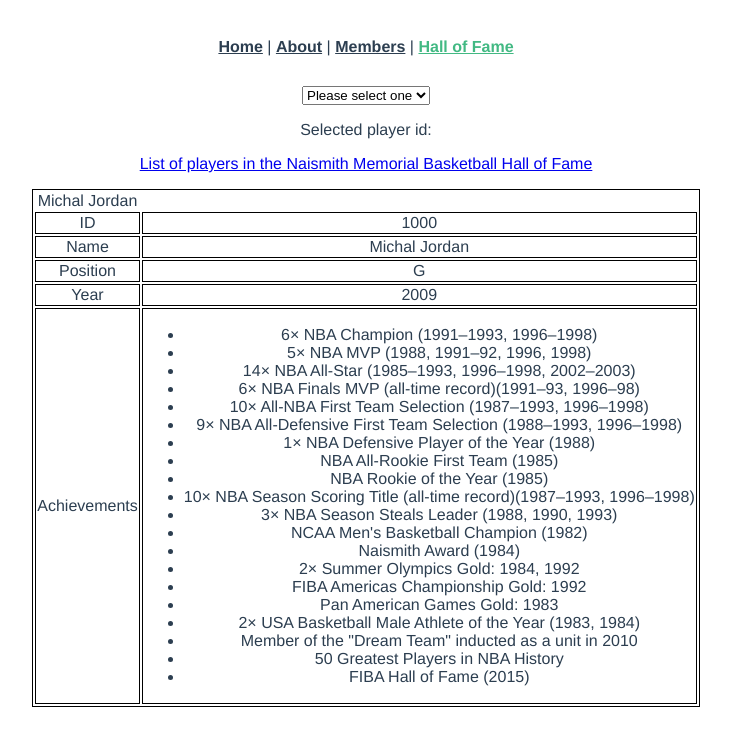
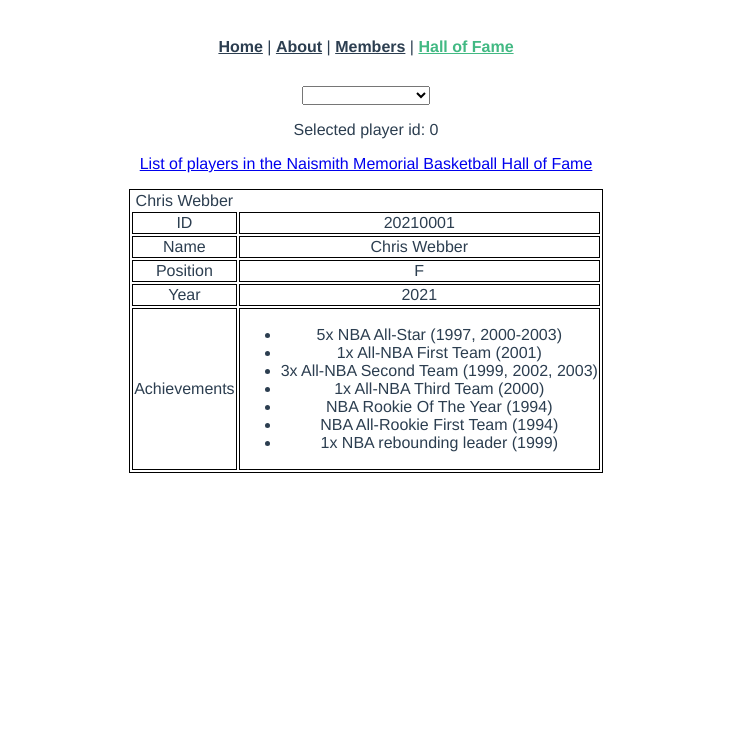
Before and after one commit to benius/fast-track-vue3, a Vue app: page /hof in a window 1280 px wide. Shown: the top 746 px of the page, without its empty margins (274-1005 px from the left). Built offline with nearby package versions, Linux system fonts and the light colour scheme.

Commit message:
watch selected id

```diff
--- a/src/components/FamePlayer.vue
+++ b/src/components/FamePlayer.vue
@@ -33,39 +33,20 @@
 </template>
 
 <script lang="ts">
-import { defineComponent, reactive } from 'vue'
+import { defineComponent, onMounted, reactive } from 'vue'
+import { loadAllFamePlayers } from '@/components/functions.ts'
+import { FamePlayer } from '@/components/models'
 
 export default defineComponent({
   name: 'FamePlayer',
-  setup () {
-    const famePlayer = reactive({
-      id: 1000,
-      name: 'Michal Jordan',
-      position: 'G',
-      year: 2009,
-      achievements: [
-        '6× NBA Champion (1991–1993, 1996–1998)',
-        '5× NBA MVP (1988, 1991–92, 1996, 1998)',
-        '14× NBA All-Star (1985–1993, 1996–1998, 2002–2003)',
-        '6× NBA Finals MVP (all-time record)(1991–93, 1996–98)',
-        '10× All-NBA First Team Selection (1987–1993, 1996–1998)',
-        '9× NBA All-Defensive First Team Selection (1988–1993, 1996–1998)',
-        '1× NBA Defensive Player of the Year (1988)',
-        'NBA All-Rookie First Team (1985)',
-        'NBA Rookie of the Year (1985)',
-        '10× NBA Season Scoring Title (all-time record)(1987–1993, 1996–1998)',
-        '3× NBA Season Steals Leader (1988, 1990, 1993)',
-        'NCAA Men\'s Basketball Champion (1982)',
-        'Naismith Award (1984)',
-        '2× Summer Olympics  Gold: 1984, 1992',
-        'FIBA Americas Championship  Gold: 1992',
-        'Pan American Games  Gold: 1983',
-        '2× USA Basketball Male Athlete of the Year (1983, 1984)',
-        'Member of the "Dream Team" inducted as a unit in 2010',
-        '50 Greatest Players in NBA History',
-        'FIBA Hall of Fame (2015)'
-      ]
-    })
+  props: {
+    famePlayerId: Number
+  },
+  setup (props) {
+    const famePlayers: FamePlayer[] = loadAllFamePlayers()
+    const idx: number = famePlayers.findIndex(f => f.id === props.famePlayerId)
+    const famePlayer = reactive(famePlayers[idx])
+
     return { famePlayer }
   }
 })
--- a/src/components/FamePlayerSelector.vue
+++ b/src/components/FamePlayerSelector.vue
@@ -1,12 +1,12 @@
 <template>
   <div>
-    <select :value="modelValue" @change="$emit('update:modelValue', $event.target.value)">
-      <option disabled value="">Please select one</option>
+    <select v-model="selectedFamePlayer.id">
+      <option disabled>Please select one</option>
       <option v-for="item in famePlayers" :value="item.id" :key="item.id">{{ item.name }}</option>
     </select>
   </div>
   <p>
-    Selected player id: {{ modelValue }}
+    Selected player id: {{ selectedFamePlayer.id }}
   </p>
   <p>
     <a href="https://en.wikipedia.org/wiki/List_of_players_in_the_Naismith_Memorial_Basketball_Hall_of_Fame">
@@ -16,20 +16,22 @@
 </template>
 
 <script lang="ts">
-import { defineComponent, ref } from 'vue'
+import { defineComponent, reactive, watch } from 'vue'
 import { FamePlayer } from '@/components/models.ts'
 import { loadAllFamePlayers } from '@/components/functions.ts'
 
 export default defineComponent({
   name: 'FamePlayerSelector',
-  props: {
-    modelValue: String
-  },
-  setup (props) {
-    // let famePlayers = reactive(props.allPlayers)
+  setup () {
     const famePlayers: FamePlayer[] = loadAllFamePlayers()
-    const selectedFamePlayerId = ref(props.modelValue)
-    return { famePlayers, selectedFamePlayerId }
+    const selectedFamePlayer = reactive({
+      id: 0
+    })
+    watch(selectedFamePlayer, (newVal, oldVal) => {
+      selectedFamePlayer.id = famePlayers.findIndex(f => f.id === newVal.id)
+    })
+
+    return { famePlayers, selectedFamePlayer }
   }
 })
 
--- a/src/views/HallOfFame.vue
+++ b/src/views/HallOfFame.vue
@@ -1,13 +1,13 @@
 <template>
   <div>
-    <fame-player-selector />
+    <fame-player-selector v-model="selectedPlayerId.id"/>
     <p/>
-    <FamePlayerDetail />
+    <fame-player-detail :fame-player-id="selectedPlayerId.id" />
   </div>
 </template>
 
 <script lang="ts">
-import { defineComponent } from 'vue'
+import { defineComponent, reactive } from 'vue'
 import FamePlayerDetail from '@/components/FamePlayer.vue'
 import FamePlayerSelector from '@/components/FamePlayerSelector.vue'
 
@@ -16,6 +16,12 @@ export default defineComponent({
   components: {
     FamePlayerDetail: FamePlayerDetail,
     FamePlayerSelector: FamePlayerSelector
+  },
+  setup () {
+    const selectedPlayerId = reactive({
+      id: 20210001
+    })
+    return { selectedPlayerId }
   }
 })
 
```
